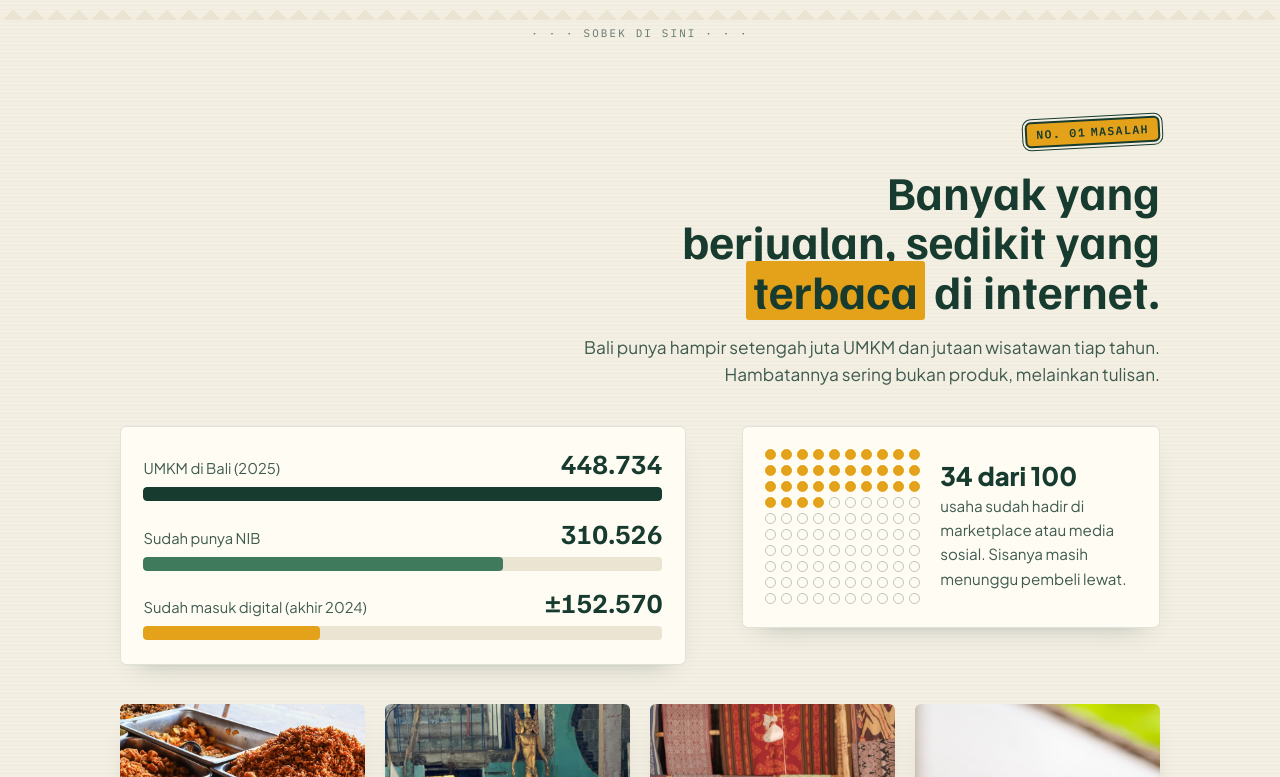
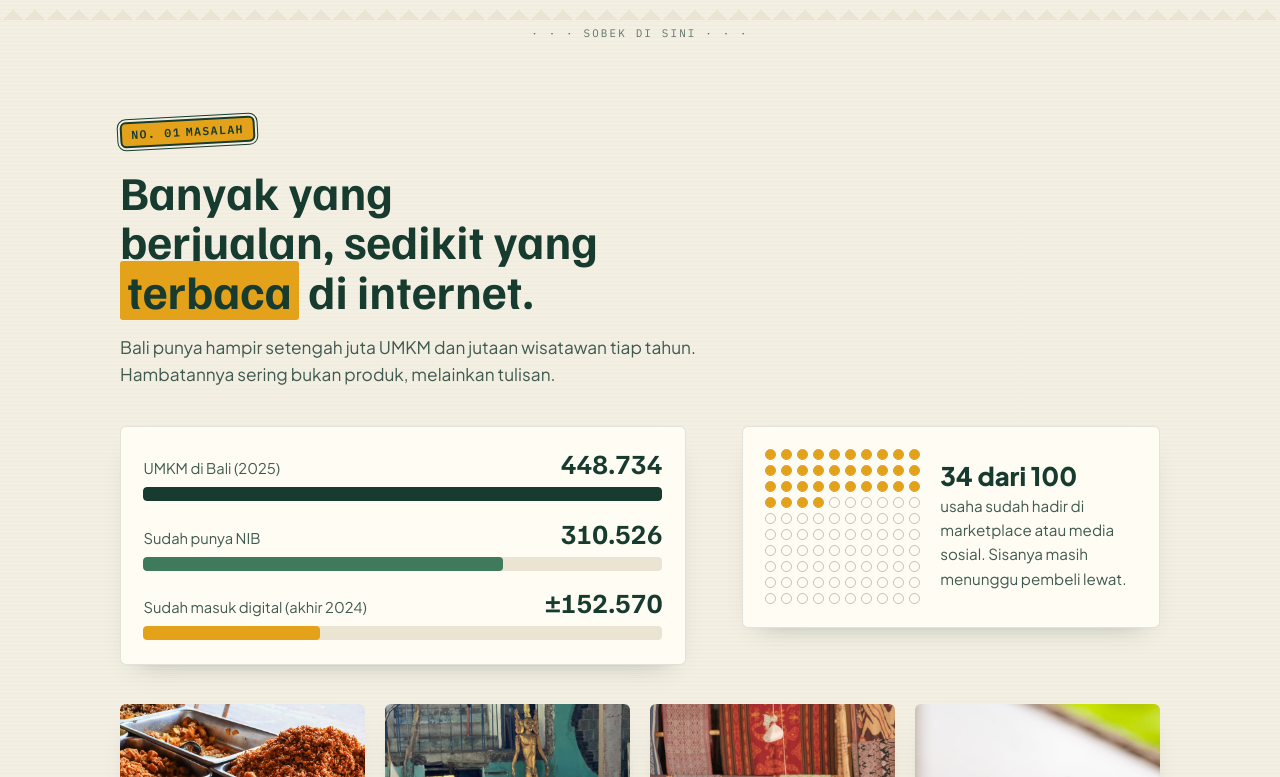
Before and after one commit to GianneAngely/umkm-copilot-bali, a Next.js app: page / in a window 1280 px wide. Shown: the part 803-1580 px from the top of the page. Built offline with nearby package versions, Linux system fonts and the light colour scheme.

Commit message:
Landing: judul section rata kiri, tidak lagi rata kanan

```diff
--- a/app/globals.css
+++ b/app/globals.css
@@ -226,8 +226,7 @@ mark, .stabilo { background: var(--stabilo); color: var(--stabilo-teks); padding
 .karbon .stempel { border-color: var(--kunyit); outline-color: var(--kunyit); color: var(--kunyit); }
 .karbon .stempel b { color: var(--band-teks); }
 .sorot-judul { background: var(--kunyit); color: #173b2f; padding: 0 0.15em; border-radius: 3px; box-decoration-break: clone; -webkit-box-decoration-break: clone; }
-.rata-kanan > .wrap { text-align: right; }
-.rata-kanan h2, .rata-kanan .intro { margin-left: auto; }
+.rata-kanan > .wrap { text-align: left; }
 .rata-tengah > .wrap { text-align: center; }
 .rata-tengah h2, .rata-tengah .intro { margin-inline: auto; }
 .karbon { background-color: var(--band); color: var(--band-teks); background-image: repeating-linear-gradient(0deg, var(--band-tekstur) 0 1px, transparent 1px 5px); }
```
